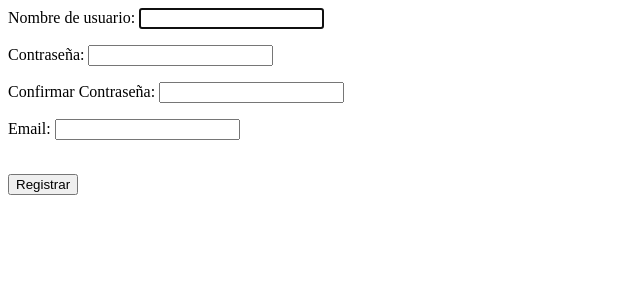
After one commit to giulianodepian/proyectoarticulos, a Django app: page /crearUsuario/ in a window 1280 px wide. The commit adds this page. Shown: the top 300 px of the page, without its empty margins (0-640 px from the left). Run offline with Django 3.2, Linux system fonts and the light colour scheme.

Commit message:
Agregado Crear Usuario

```diff
--- /dev/null
+++ b/articulos/forms.py
@@ -0,0 +1,42 @@
+from django.contrib.auth.forms import UserCreationForm
+from django.contrib.auth.models import User
+from django import forms
+from django.core.exceptions import ValidationError
+
+
+class CustomUserCreation(UserCreationForm):
+    username = forms.CharField(label='Nombre de usuario', min_length=4, max_length=150)
+    email = forms.EmailField(label='Email')
+    password1 = forms.CharField(label='Contraseña', widget=forms.PasswordInput)
+    password2 = forms.CharField(label='Confirmar Contraseña', widget=forms.PasswordInput)
+
+    def clean_username(self):
+        username = self.cleaned_data['username'].lower()
+        r = User.objects.filter(username=username)
+        if r.count():
+            raise ValidationError("El usuario ya existe")
+        return username
+
+    def clean_email(self):
+        email = self.cleaned_data['email'].lower()
+        r = User.objects.filter(email=email)
+        if r.count():
+            raise ValidationError("El email ya existe")
+        return email
+
+    def clean_password2(self):
+        password1 = self.cleaned_data.get('password1')
+        password2 = self.cleaned_data.get('password2')
+
+        if password1 and password2 and password1 != password2:
+            raise ValidationError("Las contraseñas no coinciden")
+
+        return password2
+
+    def save(self, commit=True):
+        user = User.objects.create_user(
+            self.cleaned_data['username'],
+            self.cleaned_data['email'],
+            self.cleaned_data['password1']
+        )
+        return user
--- a/articulos/templates/articulo.html
+++ b/articulos/templates/articulo.html
@@ -1,10 +1,15 @@
 <!DOCTYPE html>
+{% block head %}
 <head>
 	<title>{{object.titulo}}</title>
 </head>
+{% endblock %}
+
+{% block content %}
 <h1>{{object.titulo}}</h1>
 <p>{{object.descripcion}}</p>
 <p>Creado por: {{object.autor.username}}</p>
 <p>Fecha de Creacion: {{object.fechaCreacion}}</p>
 <p>Ultima Modificacion: {{object.fechaModificacion}}</p>
 <a href="{% url 'index' %}">Volver a la Pagina Principal</a>
+{% endblock %}
--- a/articulos/templates/base.html
+++ b/articulos/templates/base.html
@@ -4,6 +4,7 @@
 	<a href="{% url 'logout' %}">Logout</a>
 {% else %}
 	<a href="{% url 'login' %}">Login</a>
+	<a href="{% url 'crearUsuario' %}">Crear Usuario</a>
 {% endif %}
 <hr>
 {% block content %}
--- /dev/null
+++ b/articulos/templates/crearUsuario.html
@@ -0,0 +1,9 @@
+<head>
+	<title>Crear Usuario</title>
+</head>
+<form method="POST">
+    {% csrf_token %}
+    {{form.as_p}}
+    <br>
+    <input type="submit" value ="Registrar"/>
+</form>
--- a/articulos/views.py
+++ b/articulos/views.py
@@ -1,3 +1,4 @@
+from django.shortcuts import redirect
 from .models import Articulos
 from django.views.generic.list import ListView
 from django.views.generic.detail import DetailView
@@ -6,6 +7,11 @@ from django.urls import reverse
 from django.contrib.auth.decorators import login_required
 from django.utils.decorators import method_decorator
 from django.contrib.auth.views import LoginView, LogoutView
+from django.views import View
+from django.contrib.auth import authenticate, login
+from django.contrib.auth.models import User
+from .forms import CustomUserCreation
+from django.shortcuts import render
 
 # Create your views here.
 
@@ -55,3 +61,20 @@ class Login(LoginView):
 class Logout(LogoutView):
     template_name = 'templates/logout.html'
     next_page = '/'
+
+
+class CreateView(View):
+    def post(self, request):
+        form = CustomUserCreation(request.POST)
+        if form.is_valid():
+            form.save()
+            username = form.cleaned_data.get('username')
+            raw_password = form.cleaned_data.get('password1')
+            user = authenticate(username=username, password=raw_password)
+            login(request, user)
+            return redirect('index')
+        return render(request, 'templates/crearUsuario.html', {'form': form})
+
+    def get(self, request):
+        form = CustomUserCreation()
+        return render(request, 'templates/crearUsuario.html', {'form': form})
--- a/proyectoarticulos/urls.py
+++ b/proyectoarticulos/urls.py
@@ -15,7 +15,7 @@ Including another URLconf
 """
 from django.contrib import admin
 from django.urls import path
-from articulos.views import ArticulosListView, ArticulosDetailView, ArticulosCreateView, ArticulosUpdateView, ArticulosDeleteView, LoginView, LogoutView
+from articulos.views import ArticulosListView, ArticulosDetailView, ArticulosCreateView, ArticulosUpdateView, ArticulosDeleteView, LoginView, LogoutView, CreateView
 
 urlpatterns = [
     path('admin/', admin.site.urls),
@@ -25,5 +25,6 @@ urlpatterns = [
     path('modificarArticulo/<int:pk>/', ArticulosUpdateView.as_view(template_name='templates/modificarArticulo.html'), name='modificarArticulo'),
     path('eliminarArticulo/<int:pk>/', ArticulosDeleteView.as_view(template_name='templates/eliminarArticulo.html'), name='eliminarArticulo'),
     path('login/', LoginView.as_view(template_name='templates/login.html'), name='login'),
-    path('logout/', LogoutView.as_view(template_name='templates/logout.html', next_page='/'), name='logout')
+    path('logout/', LogoutView.as_view(template_name='templates/logout.html', next_page='/'), name='logout'),
+    path('crearUsuario/', CreateView.as_view(), name='crearUsuario')
 ]
```
